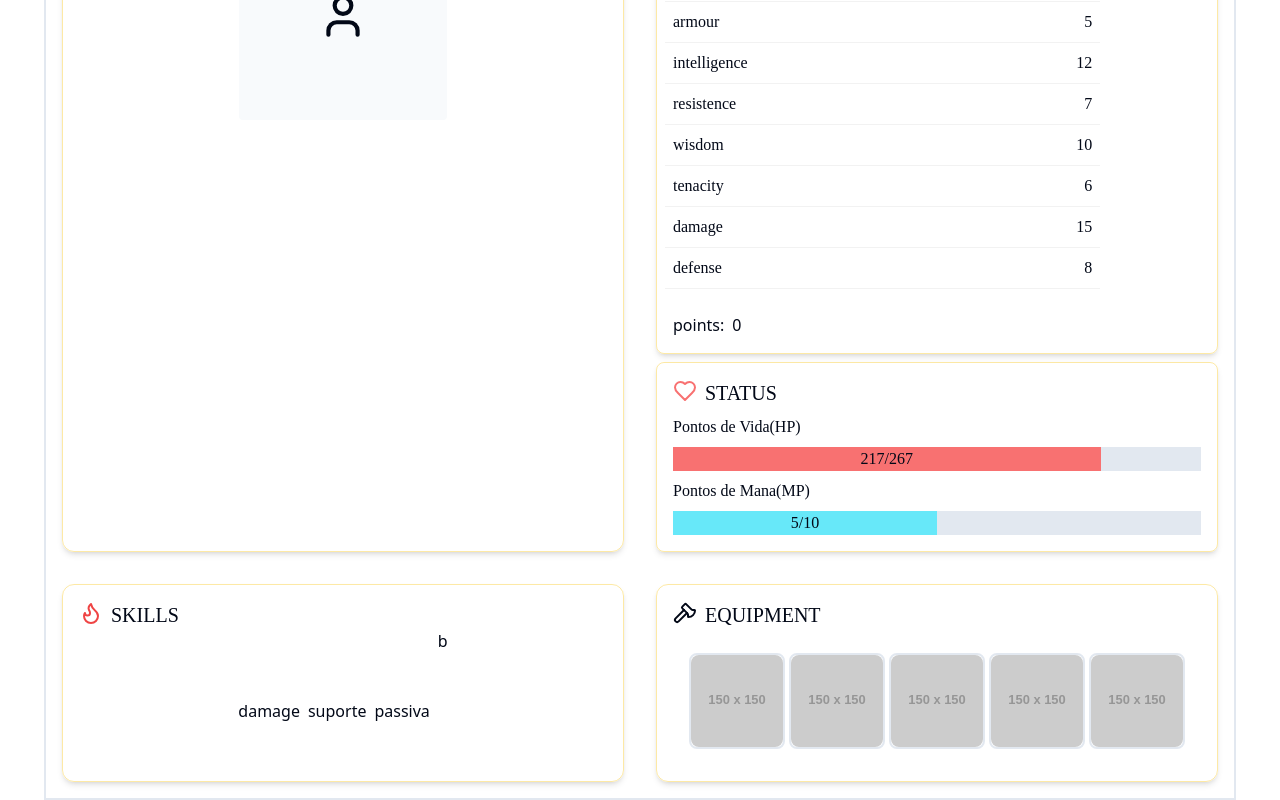
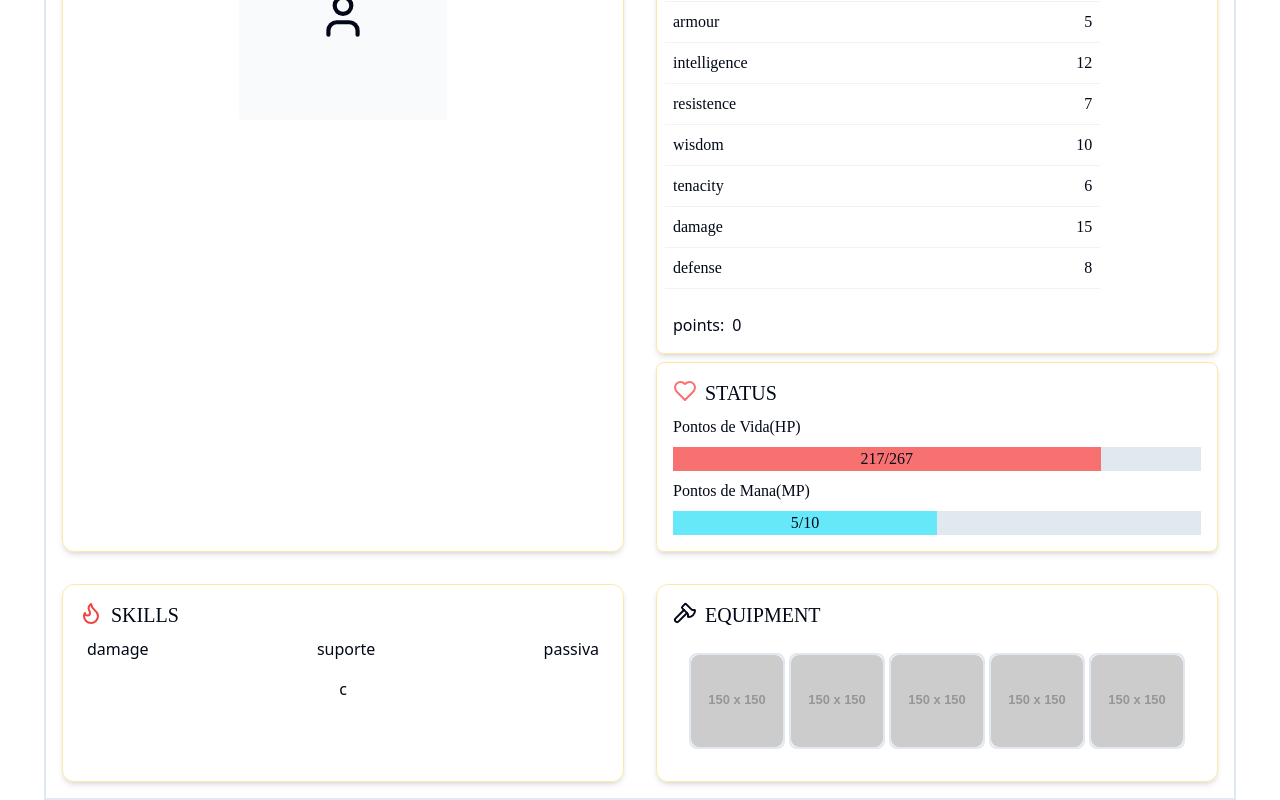
Before and after one commit to DecoXD/rpg-web, a React (Vite) app: page /charsheet in a window 1280 px wide. Shown: the part 231-1031 px from the top of the page. Built offline with nearby package versions, Linux system fonts and the light colour scheme.

Commit message:
feat:create change skill section ui

```diff
--- a/src/_MOCKS_/mockApi.ts
+++ b/src/_MOCKS_/mockApi.ts
@@ -65,12 +65,12 @@ const getSkillsMethodMap = {
 
 export const getAllSkillsBySkillList = (skillList: CharSkills):CharSkillList =>{
 
-  const skills = skillList.suportSkills?.map((id) => getSkillsMethodMap.suportSkills(id));
+  const suportSkills = skillList.suportSkills?.map((id) => getSkillsMethodMap.suportSkills(id));
   const damageSkills = skillList.damageSkills?.map((id) => getSkillsMethodMap.damageSkills(id));
   const passiveSkills = skillList.passiveSkills?.map((id) => getSkillsMethodMap.passiveSkills(id));
 
   return{
-    suportSkills:skills,
+    suportSkills:suportSkills,
     damageSkills:damageSkills,
     passiveSkills:passiveSkills
   }
--- a/src/pages/CharacterSheet/sections/CharSkills.tsx
+++ b/src/pages/CharacterSheet/sections/CharSkills.tsx
@@ -11,11 +11,11 @@ enum skillSections{
   passiveSkills,
   suportSkills
 }
-
+//todo send the skillList like parameter and render in returned component
 const ComponentsMap:Record<skillSections,()=>JSX.Element> = {
   [skillSections.damageSkills]:() =><p>a</p>,
-  [skillSections.passiveSkills]:() =><p>b</p>,
-  [skillSections.suportSkills]:()=><p>c</p>,
+  [skillSections.suportSkills]:()=><p>b</p>,
+  [skillSections.passiveSkills]:() =><p>c</p>
 }
 
 const CharSkills = ({id}:CharSkillsProps) => {
@@ -25,8 +25,11 @@ const CharSkills = ({id}:CharSkillsProps) => {
     suportSkills:[]
   })
 
+
+  //__MOCK__ skills that will be rendered in screen
   const [skillSection,setSkillSection] = useState<skillSections>(skillSections.passiveSkills)
   const skillsList = getSkillListById(id)
+
 
   useEffect(() =>{
     if(skillsList){
@@ -40,11 +43,15 @@ const CharSkills = ({id}:CharSkillsProps) => {
 
   return (
     <div className="  p-4 border-[1px] border-amber-300/50 shadow-md w-full max-w-xl rounded-xl h-full">
+
       <h3 className='flex gap-2 font-medieval text-xl uppercase'><Flame className='text-red-500'/> Skills </h3>
-      <div className=" flex items-center h-full justify-center gap-2">
-      <p>damage</p>
-        <p>suporte</p>
-        <p>passiva</p>
+
+      <div className=" flex flex-col items-center h-full justify-center gap-2">
+       <div className="flex justify-between p-2 w-full">
+        <p onClick={()=>setSkillSection(skillSections.damageSkills)}>damage</p>
+        <p onClick={()=>setSkillSection(skillSections.suportSkills)}>suporte</p>
+        <p onClick={()=>setSkillSection(skillSections.passiveSkills)}>passiva</p>
+       </div>
         {/* colocar as a skills aqui e renderizar por usestate */}
         <div className=" h-full
         ">
```
